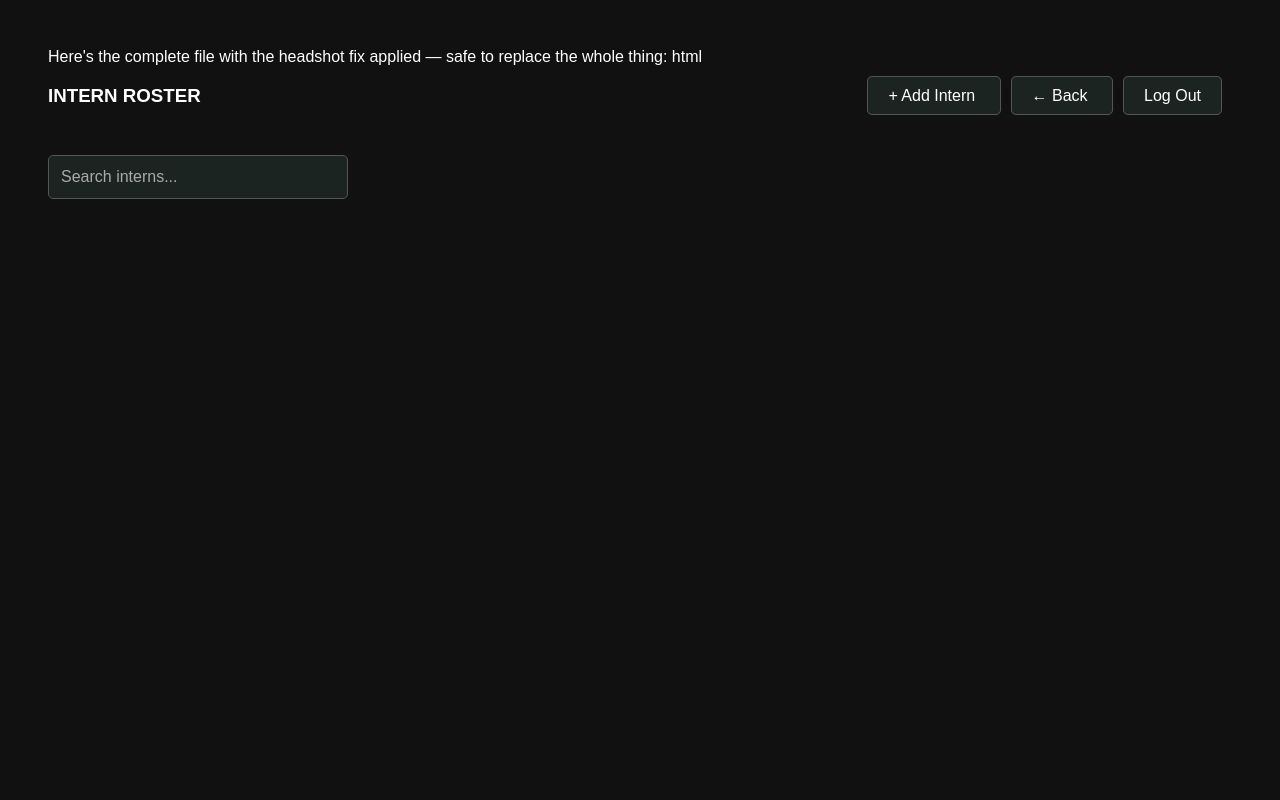
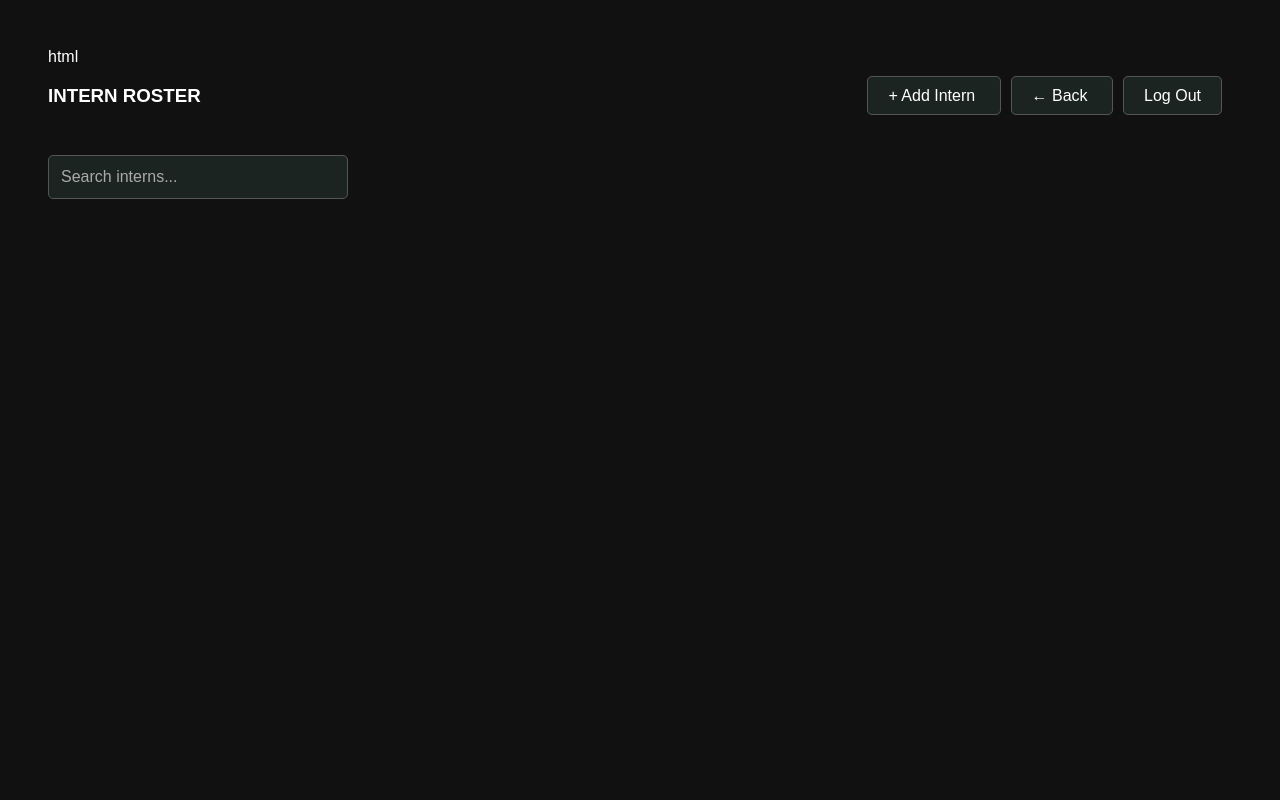
Before and after one commit to SasuF/TASKTRAC, a Flask app: page /intern-roster in a window 1280 px wide. Run offline with Flask 3, Linux system fonts and the light colour scheme; a user stored in the database is signed in; data that the repository does not hold is empty; some libraries are stand-ins or nearby versions.

Commit message:
minor fix

```diff
--- a/templates/intern-roster.html
+++ b/templates/intern-roster.html
@@ -1,5 +1,3 @@
-Here's the complete file with the headshot fix applied — safe to replace the whole thing:
-
 html
 <!DOCTYPE html>
 <html>
```
